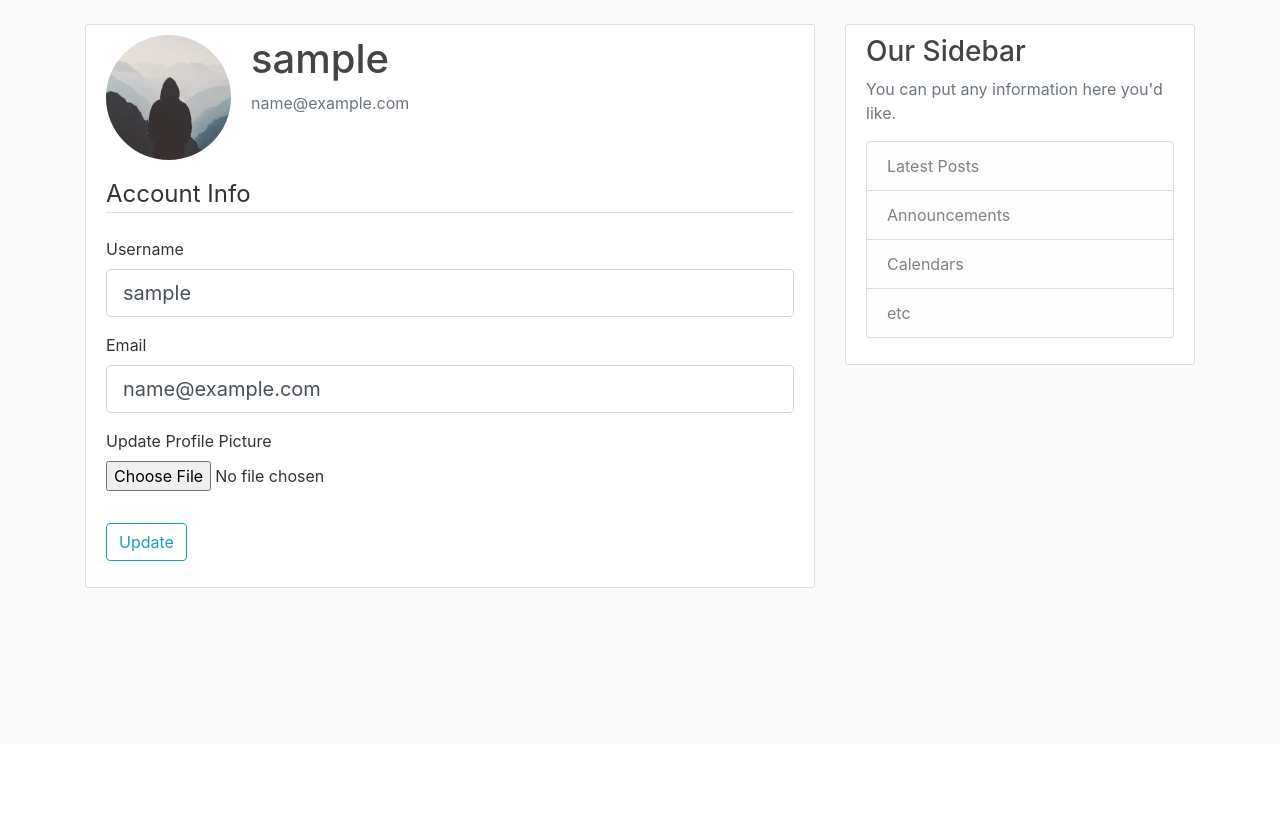
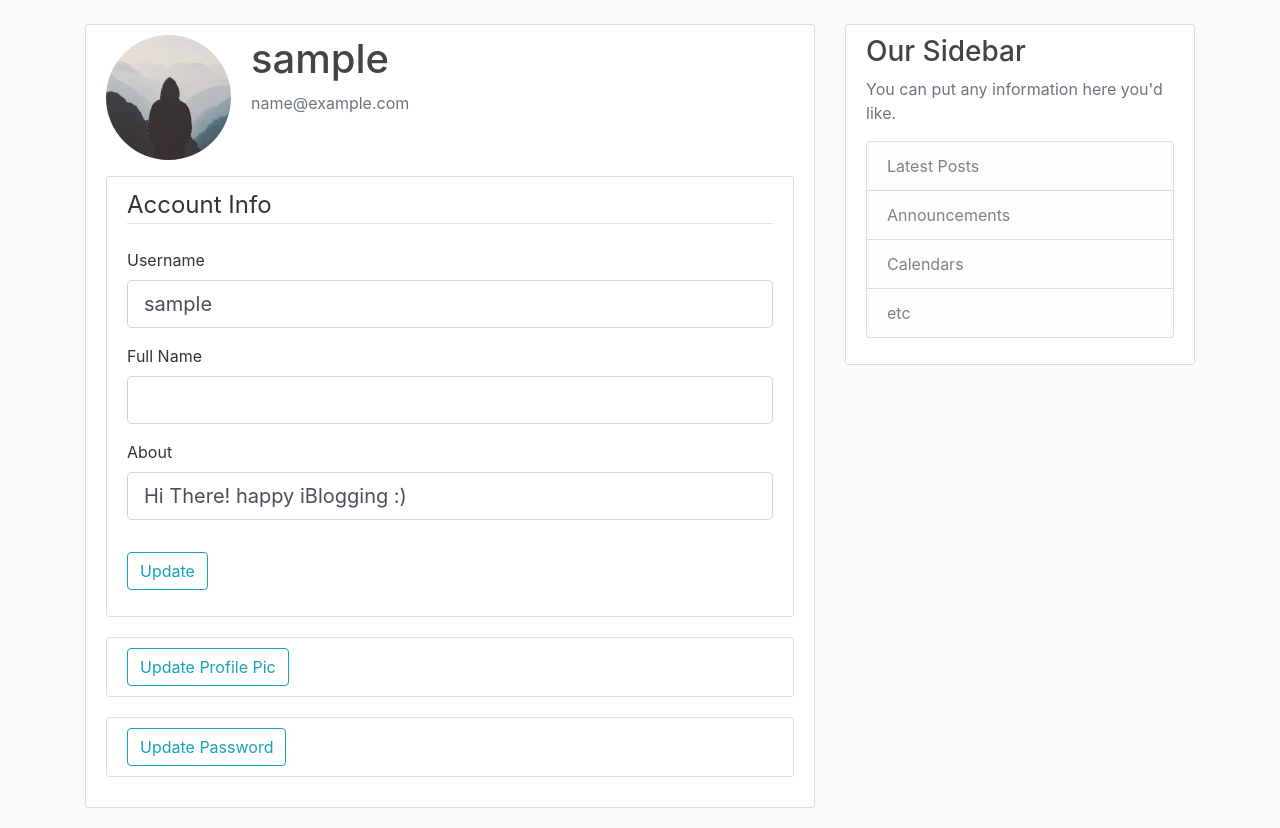
Before and after one commit to srbcheema1/iblog, a Flask app: page /account in a window 1280 px wide. Shown: the part 56-884 px from the top of the page. Before the commit the page ends 644 px from the top, so only its background shows below. Run offline with Flask 2, Linux system fonts and the light colour scheme; the visitor is signed in with stand-in values (Sample User, id 1); data comes from the database, SQL or seed files in the repository; some libraries are stand-ins or nearby versions.

Commit message:
account settings

```diff
--- a/iblog/templates/account.html
+++ b/iblog/templates/account.html
@@ -8,6 +8,8 @@
       <p class="text-secondary">{{ current_user.email }}</p>
     </div>
   </div>
+
+  <div class="content-section">
     <form method="POST" action="" enctype="multipart/form-data">
         {{ form.hidden_tag() }}
         <fieldset class="form-group">
@@ -26,25 +28,29 @@
                 {% endif %}
             </div>
             <div class="form-group">
-                    {{ form.email.label(class="form-control-label") }}
-                    {% if form.email.errors %}
-                        {{ form.email(class="form-control form-control-lg is-invalid") }}
+                {{ form.full_name.label(class="form-control-label") }}
+                {% if form.full_name.errors %}
+                    {{ form.full_name(class="form-control form-control-lg is-invalid") }}
                     <div class="invalid-feedback">
-                            {% for error in form.email.errors %}
+                        {% for error in form.full_name.errors %}
                             <span>{{ error }}</span>
                         {% endfor %}
                     </div>
                 {% else %}
-                        {{ form.email(class="form-control form-control-lg") }}
+                    {{ form.full_name(class="form-control form-control-lg") }}
                 {% endif %}
             </div>
             <div class="form-group">
-                    {{ form.picture.label() }}
-                    {{ form.picture(class="form-control-file") }}
-                    {% if form.picture.errors %}
-                        {% for error in form.picture.errors %}
-                            <span class="text-danger">{{ error }}</span></br>
+                {{ form.about.label(class="form-control-label") }}
+                {% if form.about.errors %}
+                    {{ form.about(class="form-control form-control-lg is-invalid") }}
+                    <div class="invalid-feedback">
+                        {% for error in form.about.errors %}
+                            <span>{{ error }}</span>
                         {% endfor %}
+                    </div>
+                {% else %}
+                    {{ form.about(class="form-control form-control-lg") }}
                 {% endif %}
             </div>
         </fieldset>
@@ -53,4 +59,94 @@
         </div>
     </form>
   </div>
+
+
+  <!--Dform-->
+  <div class="content-section">
+    <button class="btn btn-outline-info update-dp" onclick="updateDp()">Update Profile Pic</button>
+    <script>
+      function updateDp() {
+        var list = document.getElementsByClassName("update-dp");
+        for (var i = 0; i < list.length; i++) {
+          if (list[i].style.display === "none") {
+            list[i].style.display = "block";
+          } else {
+            list[i].style.display = "none";
+          }
+        }
+      }
+    </script>
+    <form class="update-dp" method="POST" action="" enctype="multipart/form-data" style="display:none;">
+        {{ dform.hidden_tag() }}
+        <fieldset class="form-group">
+            <legend class="border-bottom mb-4">Upload Profile Pic</legend>
+            <div class="form-group">
+                <!--{{ dform.picture.label() }}-->
+                {{ dform.picture(class="form-control-file") }}
+                {% if dform.picture.errors %}
+                    {% for error in dform.picture.errors %}
+                        <span class="text-danger">{{ error }}</span></br>
+                    {% endfor %}
+                {% endif %}
+            </div>
+        </fieldset>
+        <div class="form-group">
+            {{ dform.submit(class="btn btn-outline-info") }}
+        </div>
+    </form>
+  </div>
+
+
+  <!--Pform-->
+  <div class="content-section">
+    <button class="btn btn-outline-info update-password" onclick="updatePassword()">Update Password</button>
+    <script>
+      function updatePassword() {
+        var list = document.getElementsByClassName("update-password");
+        for (var i = 0; i < list.length; i++) {
+          if (list[i].style.display === "none") {
+            list[i].style.display = "block";
+          } else {
+            list[i].style.display = "none";
+          }
+        }
+      }
+    </script>
+    <form class="update-password" method="POST" action="" enctype="multipart/form-data" style="display:none;">
+        {{ pform.hidden_tag() }}
+        <fieldset class="form-group">
+            <legend class="border-bottom mb-4">Update Password</legend>
+            <div class="form-group update-password" style="display:none;">
+                {{ pform.new_password.label(class="form-control-label") }}
+                {% if pform.new_password.errors %}
+                    {{ pform.new_password(class="form-control form-control-lg is-invalid") }}
+                    <div class="invalid-feedback">
+                        {% for error in pform.new_password.errors %}
+                            <span>{{ error }}</span>
+                        {% endfor %}
+                    </div>
+                {% else %}
+                    {{ pform.new_password(class="form-control form-control-lg") }}
+                {% endif %}
+            </div>
+            <div class="form-group update-password" style="display:none;">
+                {{ pform.confirm_password.label(class="form-control-label") }}
+                {% if pform.confirm_password.errors %}
+                    {{ pform.confirm_password(class="form-control form-control-lg is-invalid") }}
+                    <div class="invalid-feedback">
+                        {% for error in pform.confirm_password.errors %}
+                            <span>{{ error }}</span>
+                        {% endfor %}
+                    </div>
+                {% else %}
+                    {{ pform.confirm_password(class="form-control form-control-lg") }}
+                {% endif %}
+            </div>
+        </fieldset>
+        <div class="form-group update-password" style="display:none;">
+            {{ pform.submit(class="btn btn-outline-info") }}
+        </div>
+    </form>
+  </div>
+</div>
 {% endblock content %}
--- a/iblog/users/forms.py
+++ b/iblog/users/forms.py
@@ -1,3 +1,5 @@
+from srblib import str_hash
+
 from flask_wtf import FlaskForm
 from flask_wtf.file import FileField, FileAllowed
 from wtforms import StringField, PasswordField, SubmitField, BooleanField
@@ -25,7 +27,7 @@ class RegistrationForm(FlaskForm):
 
 class SetupForm(FlaskForm):
     username = StringField('Username', validators=[DataRequired(), Length(min=2, max=20)])
-    password = PasswordField('Password', validators=[DataRequired()])
+    password = PasswordField('New Password', validators=[DataRequired()])
     confirm_password = PasswordField('Confirm Password', validators=[DataRequired(), EqualTo('password')])
     picture = FileField('Update Profile Picture', validators=[FileAllowed(['jpg', 'png','jpeg'])])
     submit = SubmitField('Submit')
@@ -45,20 +47,25 @@ class LoginForm(FlaskForm):
 
 class UpdateAccountForm(FlaskForm):
     username = StringField('Username', validators=[DataRequired(), Length(min=2, max=20)])
-    email = StringField('Email', validators=[DataRequired(), Email()])
-    picture = FileField('Update Profile Picture', validators=[FileAllowed(['jpg', 'png','jpeg'])])
+    full_name = StringField('Full Name', validators=[DataRequired(), Length(min=2, max=20)])
+    about = StringField('About', validators=[DataRequired(), Length(min=2, max=200)])
     submit = SubmitField('Update')
+
     def validate_username(self, username):
         if username.data != current_user.username:
             user = User.query.filter_by(username=username.data).first()
             if user:
                 raise ValidationError('That username is taken. Please choose a different one.')
 
-    def validate_email(self, email):
-        if email.data != current_user.email:
-            user = User.query.filter_by(email=email.data).first()
-            if user:
-                raise ValidationError('That email is taken. Please choose a different one.')
+class UpdateDpForm(FlaskForm):
+    picture = FileField('Update Profile Picture', validators=[FileAllowed(['jpg', 'png','jpeg'])])
+    submit = SubmitField('Update')
+
+class UpdatePasswordForm(FlaskForm):
+    old_password = PasswordField('Password', validators=[])
+    new_password = PasswordField('Password', validators=[])
+    confirm_password = PasswordField('Confirm Password', validators=[EqualTo('password')])
+    submit = SubmitField('Update')
 
 
 class RequestResetForm(FlaskForm):
--- a/iblog/users/routes.py
+++ b/iblog/users/routes.py
@@ -6,7 +6,8 @@ from flask_dance.contrib.google import google
 
 from iblog.config import db
 from iblog.models import User, Post
-from iblog.users.forms import RegistrationForm, LoginForm, UpdateAccountForm, SetupForm
+from iblog.users.forms import RegistrationForm, LoginForm, UpdateAccountForm
+from iblog.users.forms import SetupForm, UpdatePasswordForm, UpdateDpForm
 from iblog.users.forms import RequestResetForm, ResetPasswordForm
 from iblog.users.utils import save_picture, send_reset_email, save_picture_url, get_unique_username
 from iblog.utils import prefix
@@ -57,14 +58,17 @@ def google_login():
 def setup():
     form = SetupForm()
     if form.validate_on_submit():
+        print(form.picture.data)
         if form.picture.data:
+            print('got picture')
             picture_file = save_picture(form.picture.data)
             current_user.image_file = picture_file
+        else: print('got no pic')
         current_user.username = form.username.data
         current_user.password = str_hash(form.password.data)
         db.session.commit()
         flash('Welcome to iBlog', 'success')
-        return redirect(url_for('main.home'))
+        return redirect(url_for('users.account'))
     form.username.data = current_user.username
     image_file = url_for('static', filename='profile_pics/' + current_user.image_file)
     return render_template('setup.html', title='Account Setup', image_file=image_file, form=form)
@@ -102,20 +106,27 @@ def logout():
 @login_required
 def account():
     form = UpdateAccountForm()
+    pform = UpdatePasswordForm()
+    dform = UpdateDpForm()
     if form.validate_on_submit():
-        if form.picture.data:
-            picture_file = save_picture(form.picture.data)
+        current_user.username = form.username.data
+    if pform.validate_on_submit():
+        current_user.password = str_hash(pform.new_password.data)
+    if dform.validate_on_submit():
+        if dform.picture.data:
+            picture_file = save_picture(dform.picture.data)
             current_user.image_file = picture_file
-        current_user.username = form.username.data
-        current_user.email = form.email.data
+
+    if form.validate_on_submit() or pform.validate_on_submit() or dform.validate_on_submit():
         db.session.commit()
         flash('Your account has been updated!', 'success')
         return redirect(url_for('users.account'))
-    elif request.method == 'GET':
+    if request.method == 'GET':
         form.username.data = current_user.username
-        form.email.data = current_user.email
+        form.full_name.data = ''
+        form.about.data = 'Hi There! happy iBlogging :)'
     image_file = url_for('static', filename='profile_pics/' + current_user.image_file)
-    return render_template('account.html', title='Account', image_file=image_file, form=form)
+    return render_template('account.html', title='Account', image_file=image_file, form=form, pform = pform, dform=dform)
 
 
 @users.route("/user/<string:username>")
```
Also changed, not shown: iblog/templates/setup.html (+3 -9 lines), spike/test_file_upload/app.py (added, +27 -0 lines), spike/test_file_upload/templates/layout.html (added, +25 -0 lines), spike/test_file_upload/templates/upload.html (added, +18 -0 lines). Lines whose indentation alone changed are shown as unchanged.
